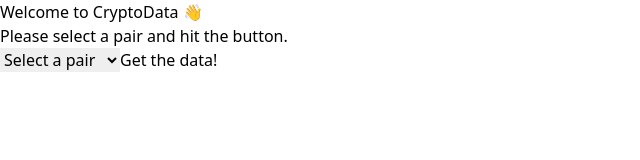
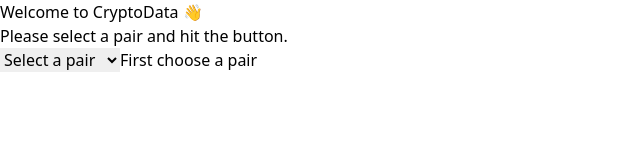
Before and after one commit to oxcened/crypto-data, a React (Vite) app: page / in a window 1280 px wide. Shown: the top 160 px of the page, without its empty margins (0-640 px from the left). Built offline with nearby package versions, Linux system fonts and the light colour scheme.

Commit message:
refactor: move form related logic in form component

```diff
--- a/src/App.tsx
+++ b/src/App.tsx
@@ -1,31 +1,15 @@
-import Form, { FormProps } from './components/Form/Form.tsx';
-import { useState } from 'react';
+import Form from './components/Form/Form.tsx';
 import { useMarketData } from '@/hooks/useMarketData.ts';
 
 export default function App() {
-  const [pair, setPair] = useState<string>('');
   const { data, isLoading, fetch } = useMarketData();
-  const isSubmitDisabled = !pair || isLoading;
-
-  const handleSubmit: FormProps['onSubmit'] = (e) => {
-    e.preventDefault();
-
-    if (!isSubmitDisabled) {
-      fetch(pair);
-    }
-  };
 
   return (
     <main className="my-12 text-center">
       <h1 className="text-4xl">Welcome to CryptoData 👋</h1>
       <p className="text-xl mt-3">Please select a pair and hit the button.</p>
 
-      <Form
-        isSubmitDisabled={isSubmitDisabled}
-        pairValue={pair}
-        onPairValueChange={(e) => setPair(e.target.value)}
-        onSubmit={handleSubmit}
-      />
+      <Form isLoading={isLoading} onSubmit={fetch} />
     </main>
   );
 }
--- a/src/components/Form/Form.tsx
+++ b/src/components/Form/Form.tsx
@@ -1,25 +1,30 @@
 import currencyPairs from '@/assets/currencyPairs.json';
-import { ChangeEventHandler, FormEventHandler } from 'react';
+import { FormEventHandler, useState } from 'react';
 
 export type FormProps = {
-  isSubmitDisabled: boolean;
-  pairValue: string;
-  onPairValueChange: ChangeEventHandler<HTMLSelectElement>;
-  onSubmit: FormEventHandler<HTMLFormElement>;
+  isLoading: boolean;
+  onSubmit: (pair: string) => void;
 };
 
-export default function Form({
-  isSubmitDisabled,
-  pairValue,
-  onPairValueChange,
-  onSubmit,
-}: FormProps) {
+export default function Form({ isLoading, onSubmit }: FormProps) {
+  const [pair, setPair] = useState<string>('');
+  const isFormInvalid = !pair;
+  const isSubmitDisabled = isFormInvalid || isLoading;
+
+  const handleSubmit: FormEventHandler<HTMLFormElement> = (e) => {
+    e.preventDefault();
+
+    if (!isSubmitDisabled) {
+      onSubmit(pair);
+    }
+  };
+
   return (
-    <form className="flex justify-center gap-5 mt-5" onSubmit={onSubmit}>
+    <form className="flex justify-center gap-5 mt-5" onSubmit={handleSubmit}>
       <select
         className="border-2 border-black p-2"
-        value={pairValue}
-        onChange={onPairValueChange}
+        value={pair}
+        onChange={(e) => setPair(e.target.value)}
       >
         <option value="">Select a pair</option>
 
@@ -42,7 +47,7 @@
         }`}
         disabled={isSubmitDisabled}
       >
-        Get the data!
+        {isFormInvalid ? 'First choose a pair' : 'Get the data!'}
       </button>
     </form>
   );
```
